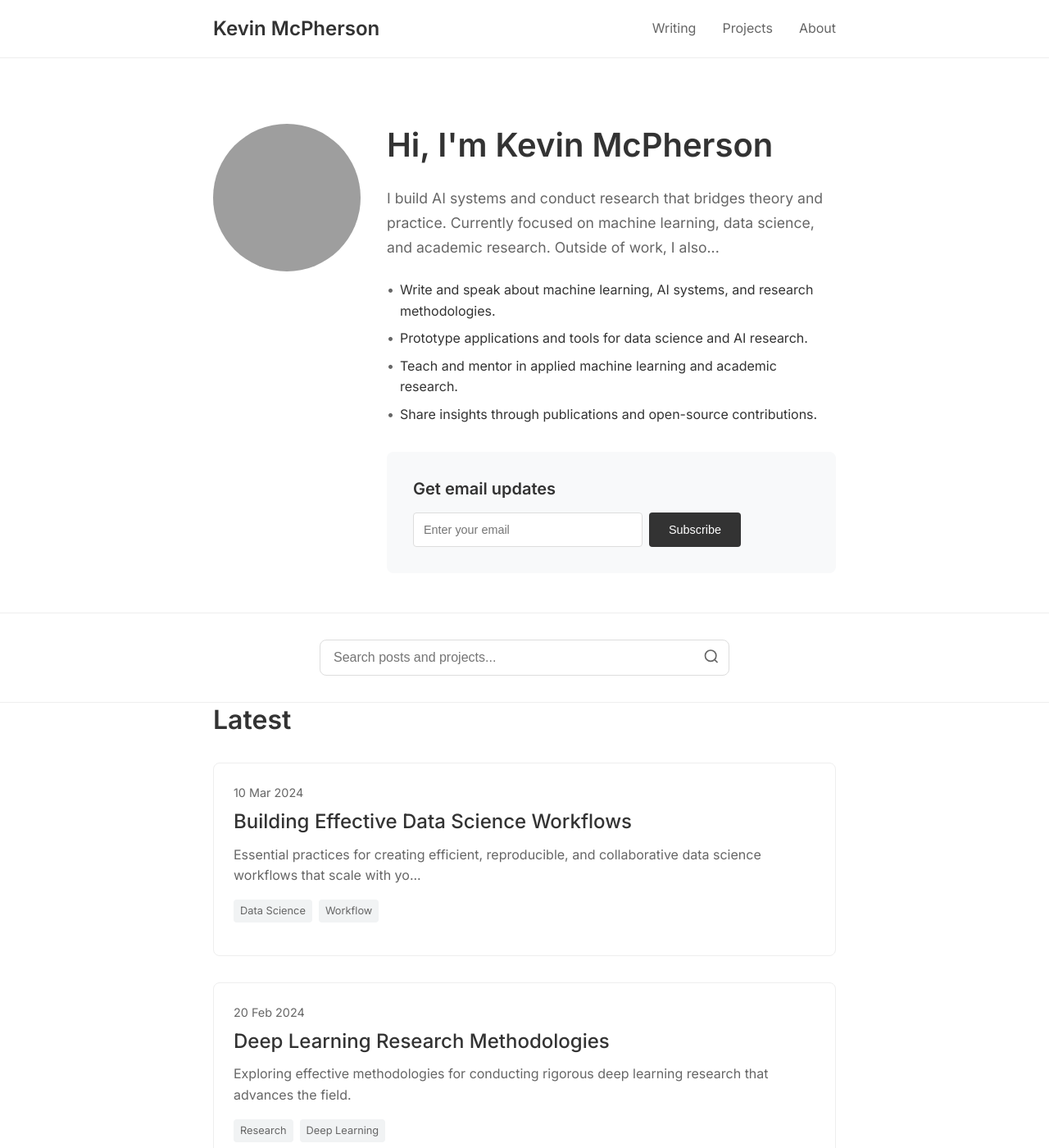
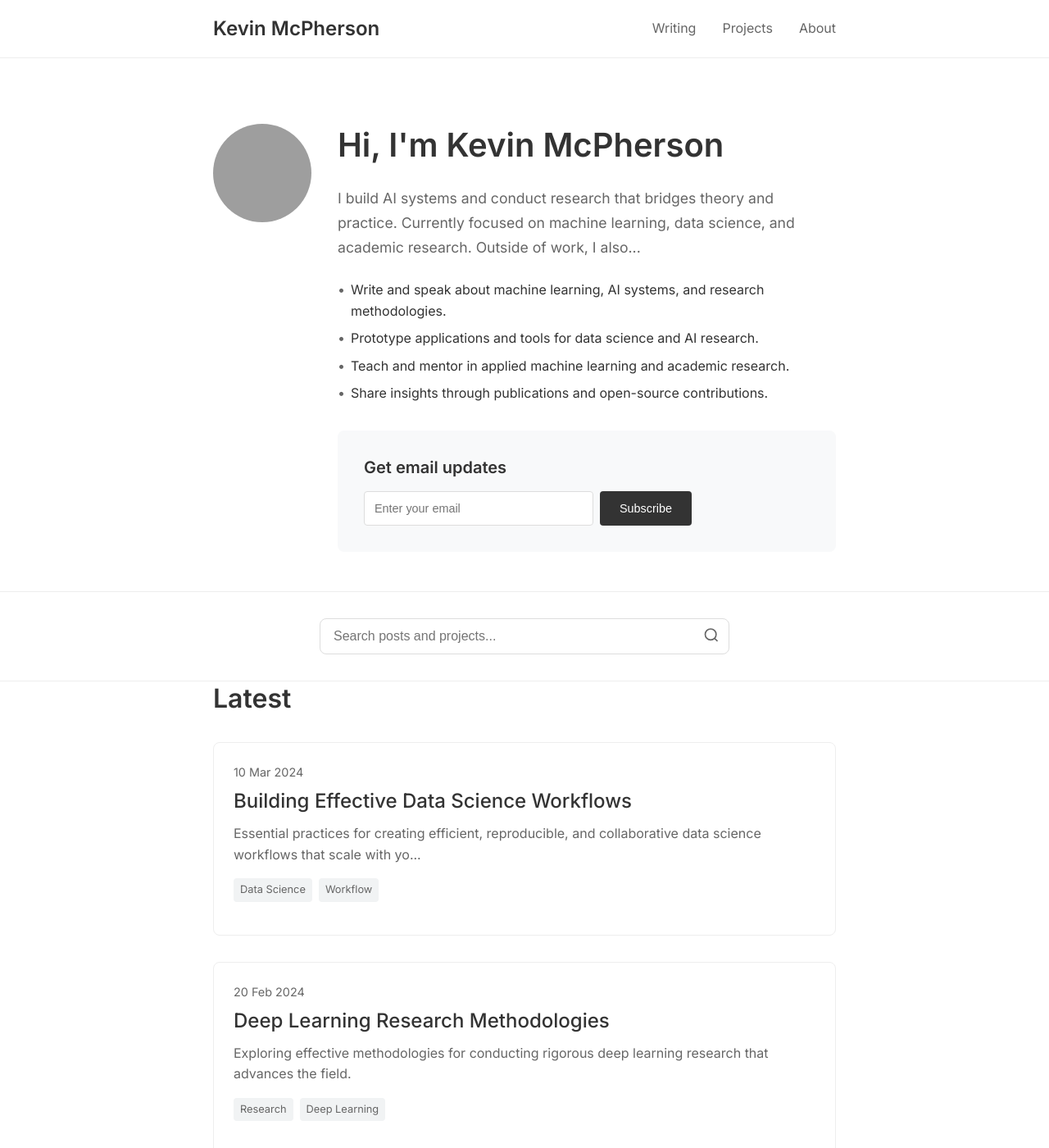
Before and after one commit to scientistkev/scientistkev.github.io, a Jekyll site: the page built from index.html, in a window 1280 px wide and 1400 px high. Shown: the whole window at 82% size. Built offline with Jekyll 4.4.1, drawn with Linux system fonts in a browser that asks for light colours; the list of posts is cut into pages by our own code; grey boxes are pictures that could not be loaded.

Commit message:
Update hero image dimensions for better responsiveness and visual consistency across different screen sizes.

```diff
--- a/assets/css/main.css
+++ b/assets/css/main.css
@@ -160,8 +160,8 @@ a:hover {
 }
 
 .hero-image {
-    width: 180px;
-    height: 180px;
+    width: 120px;
+    height: 120px;
     border-radius: 50%;
     object-fit: cover;
     flex-shrink: 0;
@@ -749,8 +749,8 @@ a:hover {
     }
 
     .hero-image {
-        width: 150px;
-        height: 150px;
+        width: 100px;
+        height: 100px;
     }
 
     .hero-title {
```
